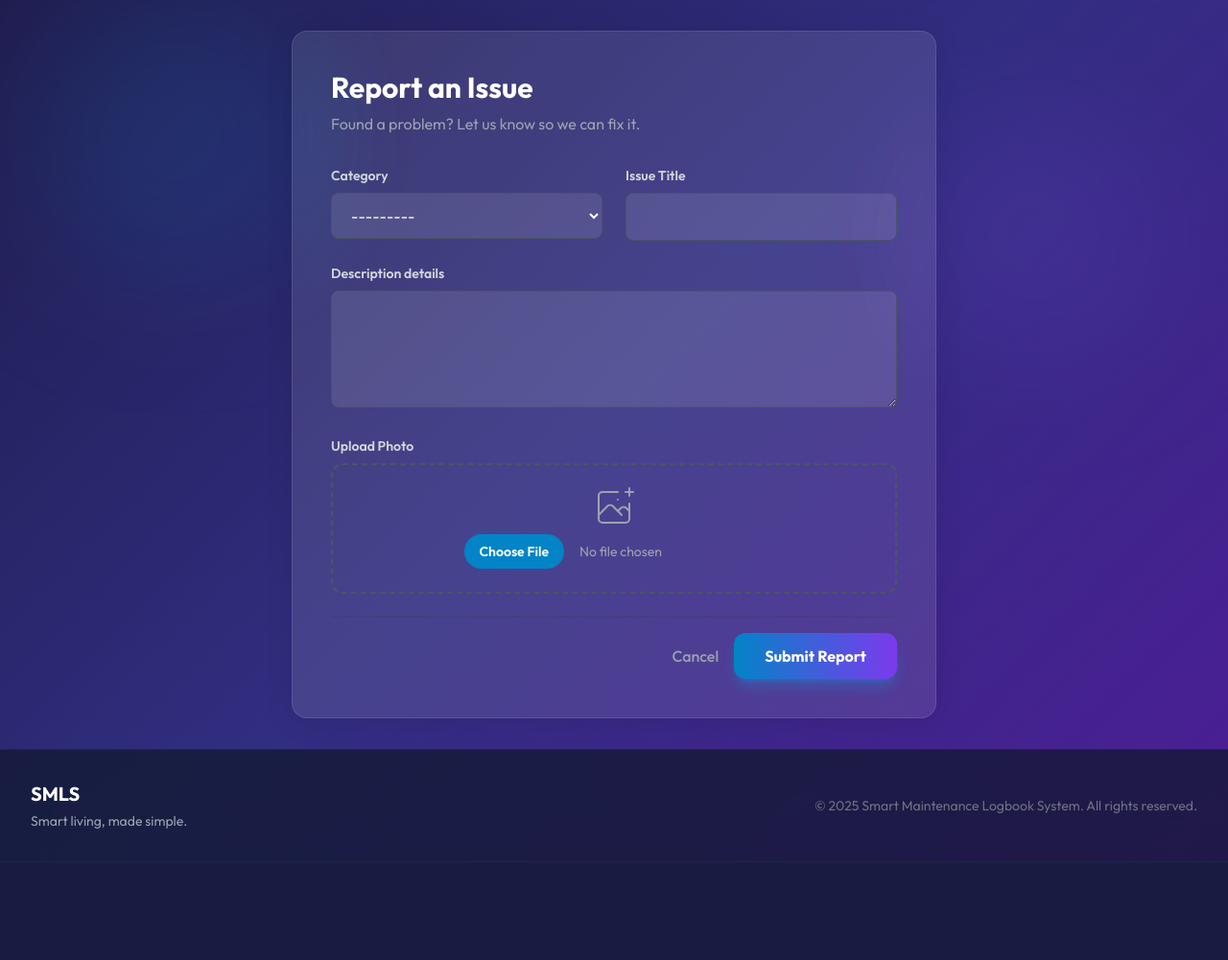
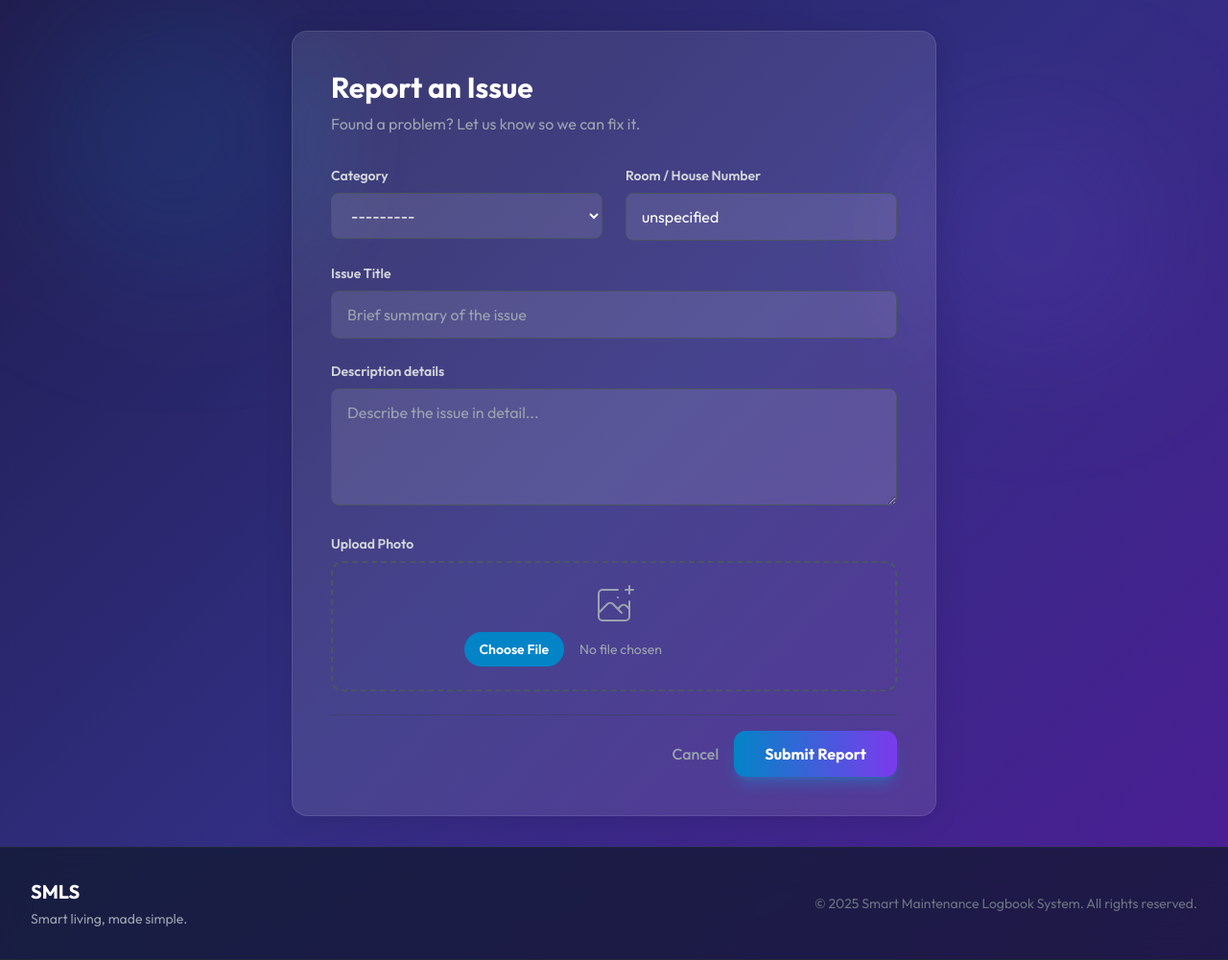
Before and after one commit to mungai-42/Smart_Logbook, a Django app: page /issues/create/ in a window 1280 px wide. Shown: the part 81-1082 px from the top of the page at 96% size. Before the commit the page ends 980 px from the top, so only its background shows below. Run offline with Django 5.2, Linux system fonts and the light colour scheme; the visitor is signed in with stand-in values (Sample User, id 1); some libraries are stand-ins or nearby versions.

Commit message:
Update Smart Logbook source code and maintenance forms

```diff
--- a/Smart_Logbook/maintenance/admin.py
+++ b/Smart_Logbook/maintenance/admin.py
@@ -7,7 +7,7 @@ class TechnicianAdmin(admin.ModelAdmin):
 
 @admin.register(MaintenanceRequest)
 class MaintenanceRequestAdmin(admin.ModelAdmin):
-    list_display = ('title', 'category', 'status', 'tenant', 'technician', 'created_at')
-    list_filter = ('status', 'category', 'technician')
-    search_fields = ('title', 'description')
+    list_display = ('title', 'room_number', 'category', 'status', 'tenant', 'technician', 'created_at')
+    list_filter = ('status', 'category', 'technician', 'created_at')
+    search_fields = ('title', 'description', 'room_number', 'tenant__username')
     date_hierarchy = 'created_at'
--- a/Smart_Logbook/maintenance/forms.py
+++ b/Smart_Logbook/maintenance/forms.py
@@ -6,12 +6,13 @@ from django.contrib.auth.forms import UserCreationForm
 class MaintenanceRequestForm(forms.ModelForm):
     class Meta:
         model = MaintenanceRequest
-        fields = ['title', 'category', 'description', 'photo']
+        fields = ['category', 'room_number', 'title', 'description', 'photo']
         widgets = {
-            'title': forms.TextInput(attrs={'class': 'w-full p-2 border rounded-md'}),
-            'category': forms.Select(attrs={'class': 'w-full p-2 border rounded-md'}),
-            'description': forms.Textarea(attrs={'class': 'w-full p-2 border rounded-md', 'rows': 4}),
-            'photo': forms.FileInput(attrs={'class': 'w-full p-2 border rounded-md'}),
+            'category': forms.Select(attrs={'class': 'w-full bg-white/10 border border-gray-600 rounded-lg px-4 py-3 text-white focus:outline-none focus:ring-2 focus:ring-blue-500'}),
+            'room_number': forms.TextInput(attrs={'class': 'w-full bg-white/10 border border-gray-600 rounded-lg px-4 py-3 text-white focus:outline-none focus:ring-2 focus:ring-blue-500', 'placeholder': 'e.g., Room 12, House B4'}),
+            'title': forms.TextInput(attrs={'class': 'w-full bg-white/10 border border-gray-600 rounded-lg px-4 py-3 text-white focus:outline-none focus:ring-2 focus:ring-blue-500', 'placeholder': 'Brief summary of the issue'}),
+            'description': forms.Textarea(attrs={'class': 'w-full bg-white/10 border border-gray-600 rounded-lg px-4 py-3 text-white focus:outline-none focus:ring-2 focus:ring-blue-500', 'rows': 4, 'placeholder': 'Describe the issue in detail...'}),
+            'photo': forms.FileInput(attrs={'class': 'w-full bg-white/10 border border-gray-600 rounded-lg px-4 py-3 text-white focus:outline-none focus:ring-2 focus:ring-blue-500'}),
         }
 
 class UserRegisterForm(UserCreationForm):
--- a/Smart_Logbook/maintenance/models.py
+++ b/Smart_Logbook/maintenance/models.py
@@ -26,6 +26,7 @@ class MaintenanceRequest(models.Model):
     ]
 
     tenant = models.ForeignKey(User, on_delete=models.CASCADE)
+    room_number = models.CharField(max_length=50, default='unspecified', help_text="Room, House, or Unit Number (e.g., 'Room 12')")
     category = models.CharField(max_length=20, choices=CATEGORY_CHOICES)
     title = models.CharField(max_length=200)
     description = models.TextField()
--- a/Smart_Logbook/maintenance/templates/maintenance/issue_form.html
+++ b/Smart_Logbook/maintenance/templates/maintenance/issue_form.html
@@ -18,8 +18,15 @@
                     </div>
                 </div>
 
+                <!-- Room Number -->
+                <div>
+                    <label class="block text-gray-300 text-sm font-semibold mb-2" for="id_room_number">Room / House
+                        Number</label>
+                    {{ form.room_number }}
+                </div>
+
                 <!-- Title -->
-                <div>
+                <div class="md:col-span-2">
                     <label class="block text-gray-300 text-sm font-semibold mb-2" for="id_title">Issue Title</label>
                     {{ form.title }}
                 </div>
```
Also changed, not shown: Smart_Logbook/maintenance/templates/maintenance/dashboard.html (+6 -1 lines), Smart_Logbook/maintenance/templates/maintenance/issue_detail.html (+9 -0 lines), Smart_Logbook/maintenance/migrations/0002_maintenancerequest_room_number.py (added).
